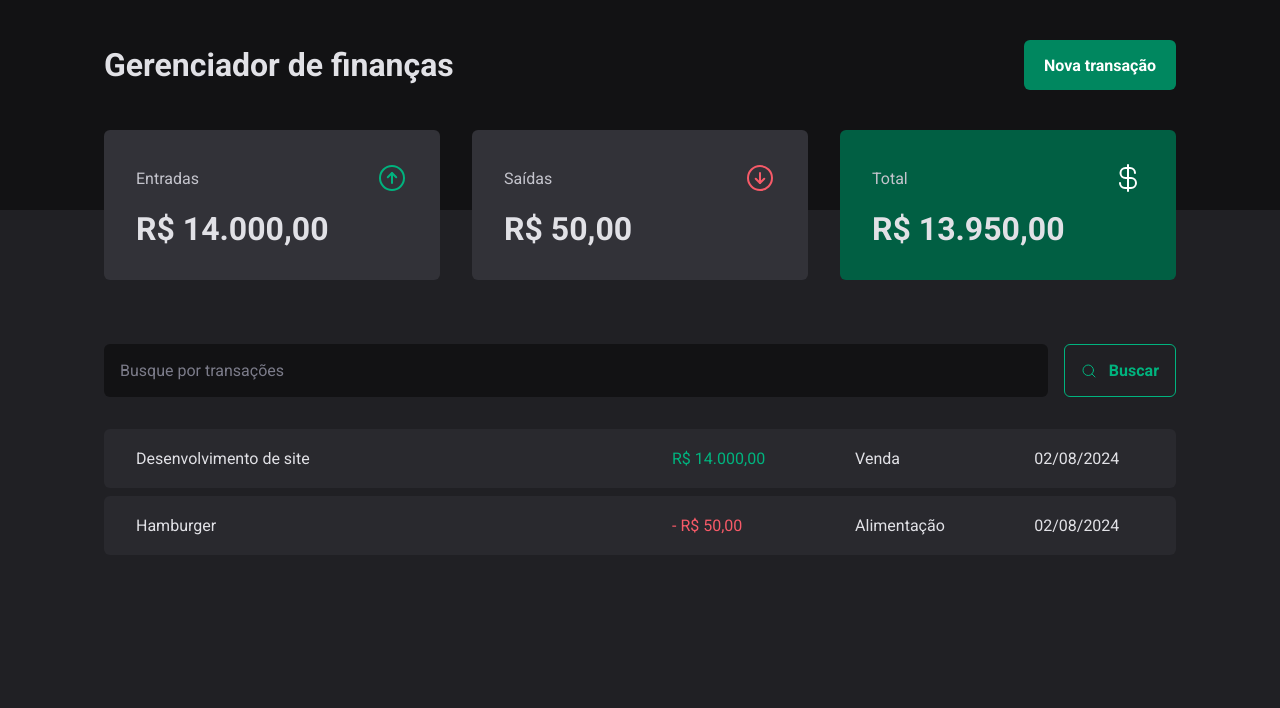
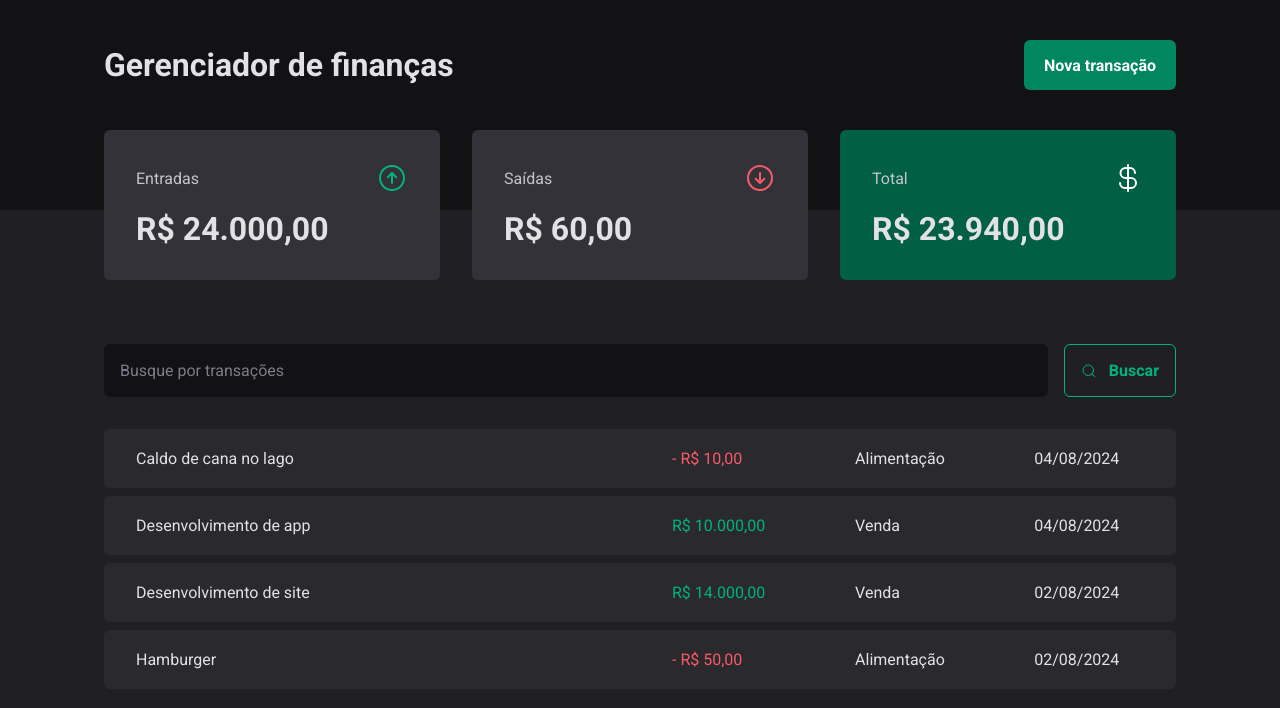
Before and after one commit to edu-almeidaf/finance-manager, a React (Vite) app: page / in a window 1280 px wide. Shown: the top 708 px of the page. Built offline with nearby package versions, Linux system fonts and the light colour scheme; data requests are answered from the project's data file.

Commit message:
feat: create new transaction

```diff
--- a/package.json
+++ b/package.json
@@ -7,18 +7,22 @@
     "dev": "vite",
     "dev:server": "json-server server.json -w -d 500",
     "build": "tsc -b && vite build",
-    "lint": "eslint . --ext ts,tsx --report-unused-disable-directives --max-warnings 0",
+    "lint": "eslint src --ext .tsx,.ts",
+    "lint:fix": "eslint src --ext .tsx,.ts --fix",
     "preview": "vite preview"
   },
   "dependencies": {
     "@hookform/resolvers": "^3.9.0",
     "@radix-ui/react-dialog": "^1.1.1",
     "@radix-ui/react-radio-group": "^1.2.0",
+    "axios": "^1.7.3",
     "phosphor-react": "^1.4.1",
     "react": "^18.3.1",
     "react-dom": "^18.3.1",
     "react-hook-form": "^7.52.2",
+    "scheduler": "^0.23.2",
     "styled-components": "^6.1.12",
+    "use-context-selector": "^2.0.0",
     "zod": "^3.23.8"
   },
   "devDependencies": {
--- a/server.json
+++ b/server.json
@@ -15,6 +15,22 @@
       "category": "Alimentação",
       "price": 50,
       "createdAt": "2024-08-02T19:20:36.023Z"
+    },
+    {
+      "description": "Desenvolvimento de app",
+      "price": 10000,
+      "category": "Venda",
+      "type": "income",
+      "createdAt": "2024-08-04T19:23:28.469Z",
+      "id": 3
+    },
+    {
+      "description": "Caldo de cana no lago",
+      "price": 10,
+      "category": "Alimentação",
+      "type": "outcome",
+      "createdAt": "2024-08-04T19:51:10.496Z",
+      "id": 4
     }
   ]
 }
--- a/src/components/new-transaction-modal/index.tsx
+++ b/src/components/new-transaction-modal/index.tsx
@@ -10,6 +10,8 @@ import { ArrowCircleDown, ArrowCircleUp, X } from 'phosphor-react'
 import * as z from 'zod'
 import { Controller, useForm } from 'react-hook-form'
 import { zodResolver } from '@hookform/resolvers/zod'
+import { useContext } from 'react'
+import { TransactionsContext } from '@/contexts/transactions-context'
 
 const newTransactionFormSchema = z.object({
   description: z.string(),
@@ -21,11 +23,14 @@ const newTransactionFormSchema = z.object({
 type NewTransactionFormInputs = z.infer<typeof newTransactionFormSchema>
 
 export function NewTransactionModal() {
+  const { createTransaction } = useContext(TransactionsContext)
+
   const {
     control,
     register,
     handleSubmit,
     formState: { isSubmitting },
+    reset,
   } = useForm<NewTransactionFormInputs>({
     resolver: zodResolver(newTransactionFormSchema),
     defaultValues: {
@@ -34,9 +39,10 @@ export function NewTransactionModal() {
   })
 
   async function handleCreateNewTransaction(data: NewTransactionFormInputs) {
-    await new Promise((resolve) => setTimeout(resolve, 2000))
+    const { category, description, price, type } = data
 
-    console.log(data)
+    await createTransaction({ category, description, price, type })
+    reset()
   }
 
   return (
--- a/src/contexts/transactions-context.tsx
+++ b/src/contexts/transactions-context.tsx
@@ -1,3 +1,4 @@
+import { api } from '@/lib/axios'
 import { createContext, ReactNode, useEffect, useState } from 'react'
 
 interface Transaction {
@@ -9,9 +10,17 @@ interface Transaction {
   createdAt: string
 }
 
+interface CreateTransactionInput {
+  description: string
+  price: number
+  category: string
+  type: 'income' | 'outcome'
+}
+
 interface TransactionsContextType {
   transactions: Transaction[]
   fetchTransactions: (query?: string) => Promise<void>
+  createTransaction: (data: CreateTransactionInput) => Promise<void>
 }
 
 export const TransactionsContext = createContext({} as TransactionsContextType)
@@ -24,16 +33,29 @@ export function TransactionsProvider({ children }: TransactionsProviderProps) {
   const [transactions, setTransactions] = useState<Transaction[]>([])
 
   async function fetchTransactions(query?: string) {
-    const url = new URL('http://localhost:3000/transactions')
+    const response = await api.get('transactions', {
+      params: {
+        _sort: 'createdAt',
+        _order: 'desc',
+        q: query,
+      },
+    })
 
-    if (query) {
-      url.searchParams.append('q', query)
-    }
+    setTransactions(response.data)
+  }
 
-    const response = await fetch(url)
-    const data = await response.json()
+  async function createTransaction(data: CreateTransactionInput) {
+    const { description, price, category, type } = data
 
-    setTransactions(data)
+    const response = await api.post('transactions', {
+      description,
+      price,
+      category,
+      type,
+      createdAt: new Date(),
+    })
+
+    setTransactions((state) => [response.data, ...state])
   }
 
   useEffect(() => {
@@ -41,7 +63,9 @@ export function TransactionsProvider({ children }: TransactionsProviderProps) {
   }, [])
 
   return (
-    <TransactionsContext.Provider value={{ transactions, fetchTransactions }}>
+    <TransactionsContext.Provider
+      value={{ transactions, fetchTransactions, createTransaction }}
+    >
       {children}
     </TransactionsContext.Provider>
   )
--- /dev/null
+++ b/src/lib/axios.ts
@@ -0,0 +1,5 @@
+import axios from 'axios'
+
+export const api = axios.create({
+  baseURL: 'http://localhost:3000',
+})
```
Also changed, not shown: 1 other file (tests, documents, lock files or other folders).
